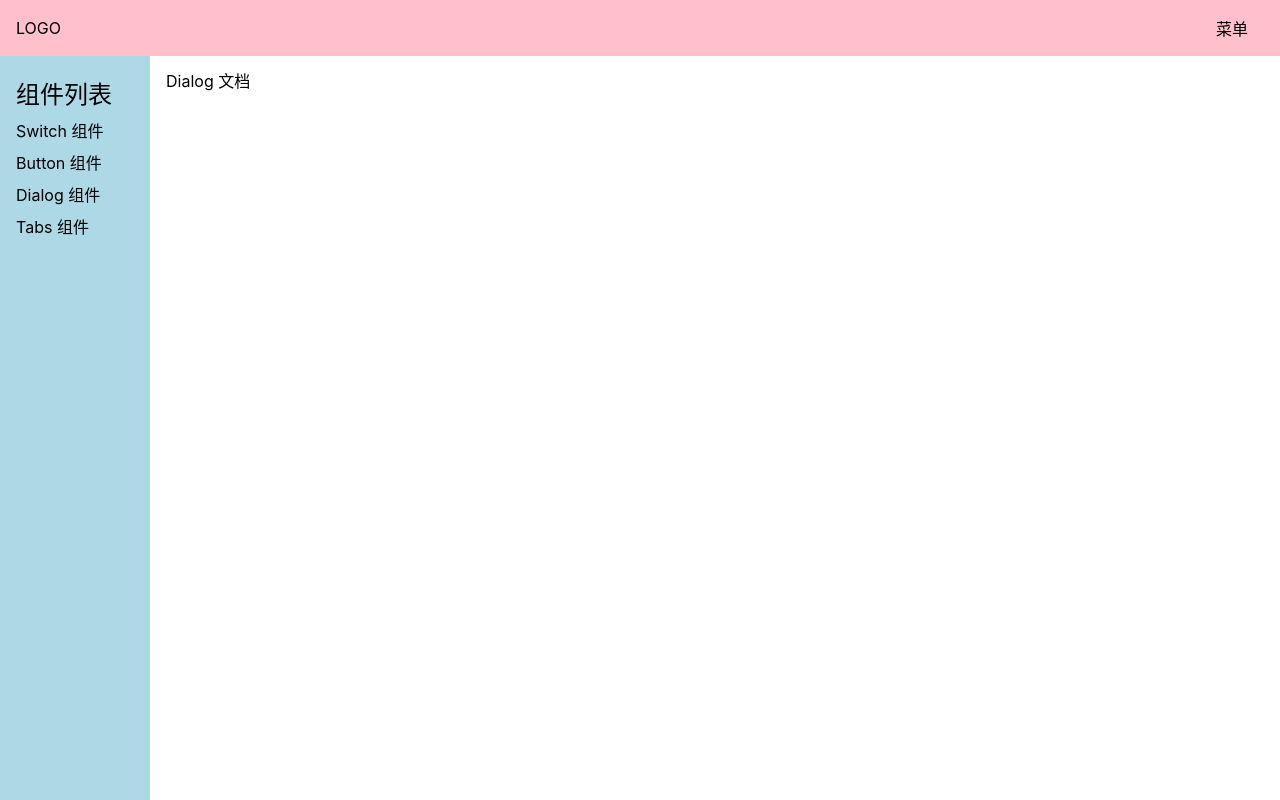
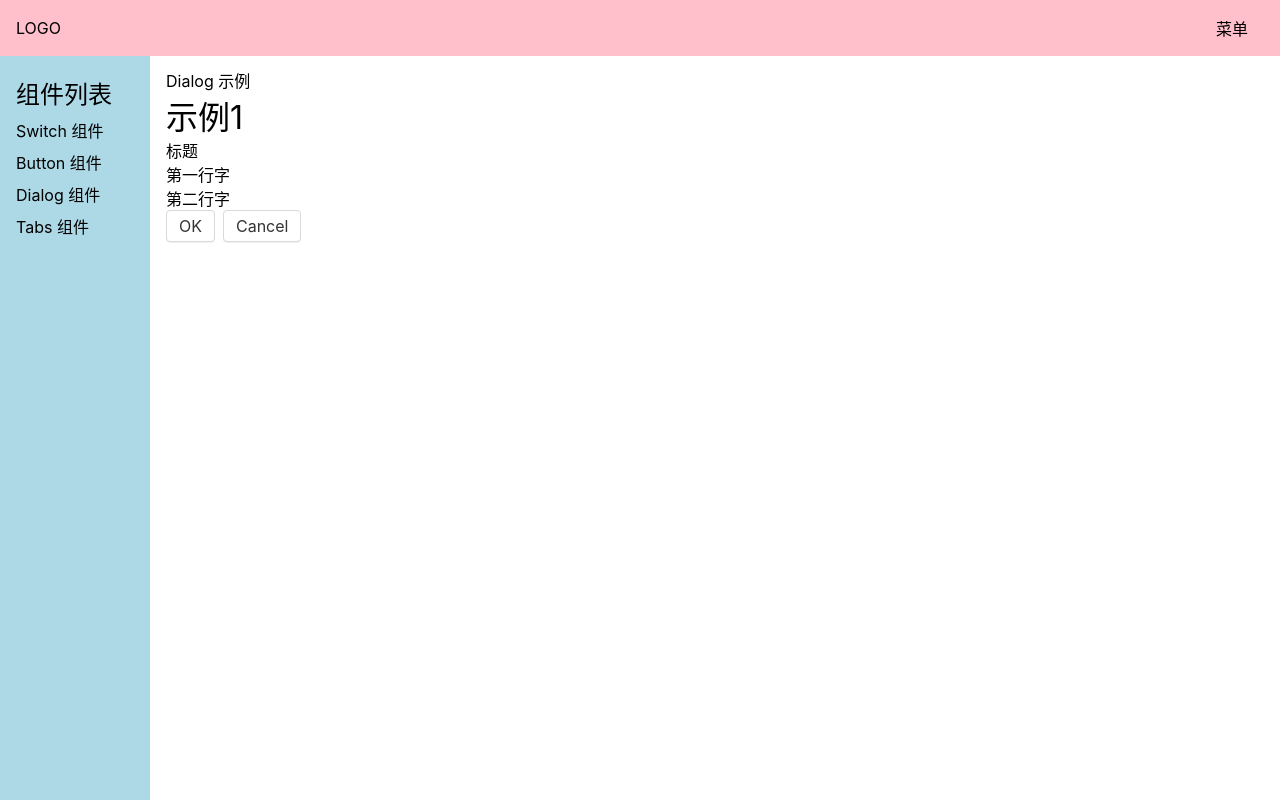
Before and after one commit to xue0211/flurryUI, a Vue app in the folder flurryUI/: page /#/doc/dialog in a window 1280 px wide. Built offline with nearby package versions, Linux system fonts and the light colour scheme.

Commit message:
创建 Dialog 组件

```diff
--- a/flurryUI/src/components/DialogDemo.vue
+++ b/flurryUI/src/components/DialogDemo.vue
@@ -1,5 +1,16 @@
 <template>
     <div>
-        Dialog 文档
+        Dialog 示例
     </div>
+    <h1>示例1</h1>
+    <Dialog></Dialog>
 </template>
+
+<script lang="ts">
+import Dialog from '../lib/Dialog.vue';
+export default{
+    components: {
+        Dialog
+    }
+}
+</script>
--- a/flurryUI/src/lib/Button.vue
+++ b/flurryUI/src/lib/Button.vue
@@ -7,7 +7,6 @@
 <script lang="ts">
 import { computed } from "vue";
 export default {
-    inheritAttrs: false,
     props: {
         theme: {
             type: String,
--- /dev/null
+++ b/flurryUI/src/lib/Dialog.vue
@@ -0,0 +1,22 @@
+<template>
+<div class="dialog-overlay"></div>
+<div class="dialog-wrapper"></div>
+<header>标题</header>
+<main>
+    <p>第一行字</p>
+    <p>第二行字</p>
+</main>
+<footer>
+    <Button>OK</Button>
+    <Button>Cancel</Button>
+</footer>
+</template>
+
+<script lang="ts">
+import Button from './Button.vue';
+export default{
+    components: {
+        Button
+    }
+}
+</script>
--- a/flurryUI/src/router.ts
+++ b/flurryUI/src/router.ts
@@ -4,7 +4,7 @@
 } from 'vue-router'
 import Home from './views/Home.vue'
 import Doc from './views/Doc.vue'
-import Docfile from './components/Docfile.vue'
+import Docfile from './components/DocfileDemo.vue'
 import SwitchDemo from './components/SwitchDemo.vue'
 import ButtonDemo from './components/ButtonDemo.vue'
 import DialogDemo from './components/DialogDemo.vue'
```
